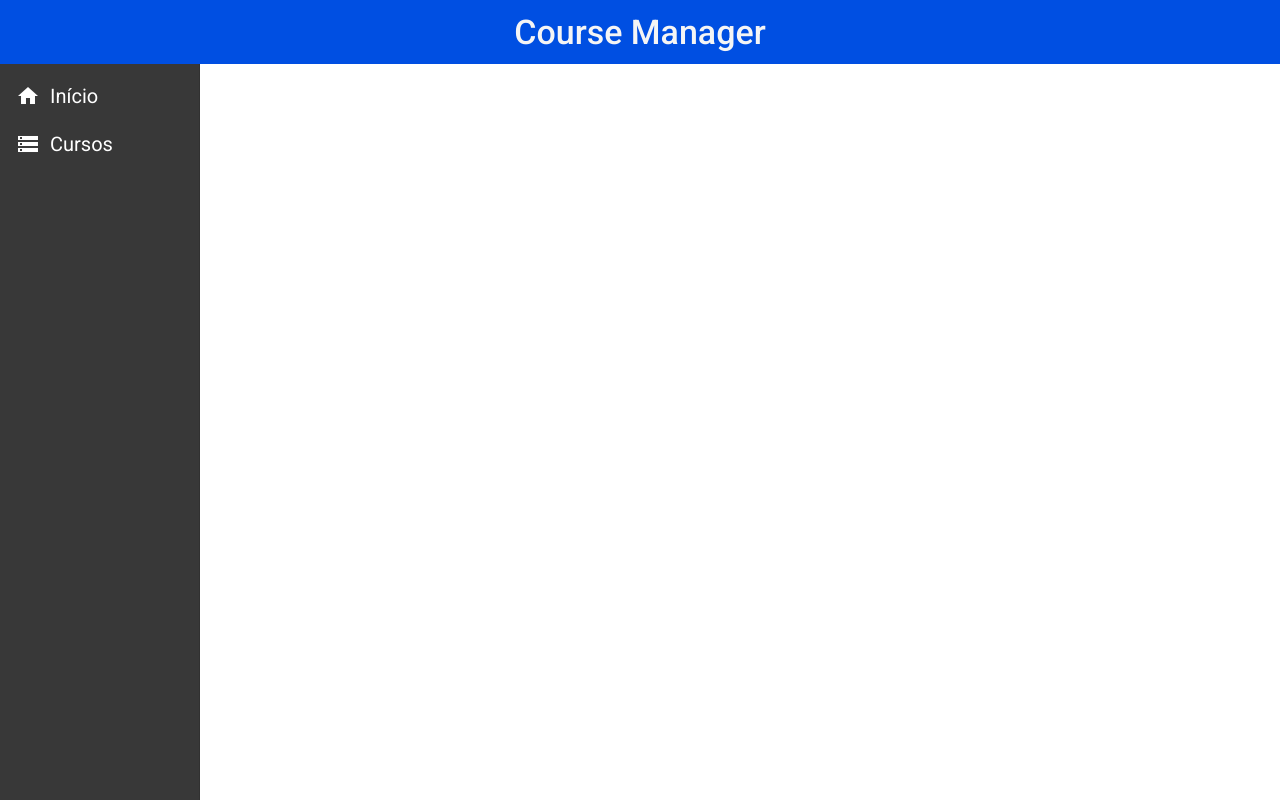
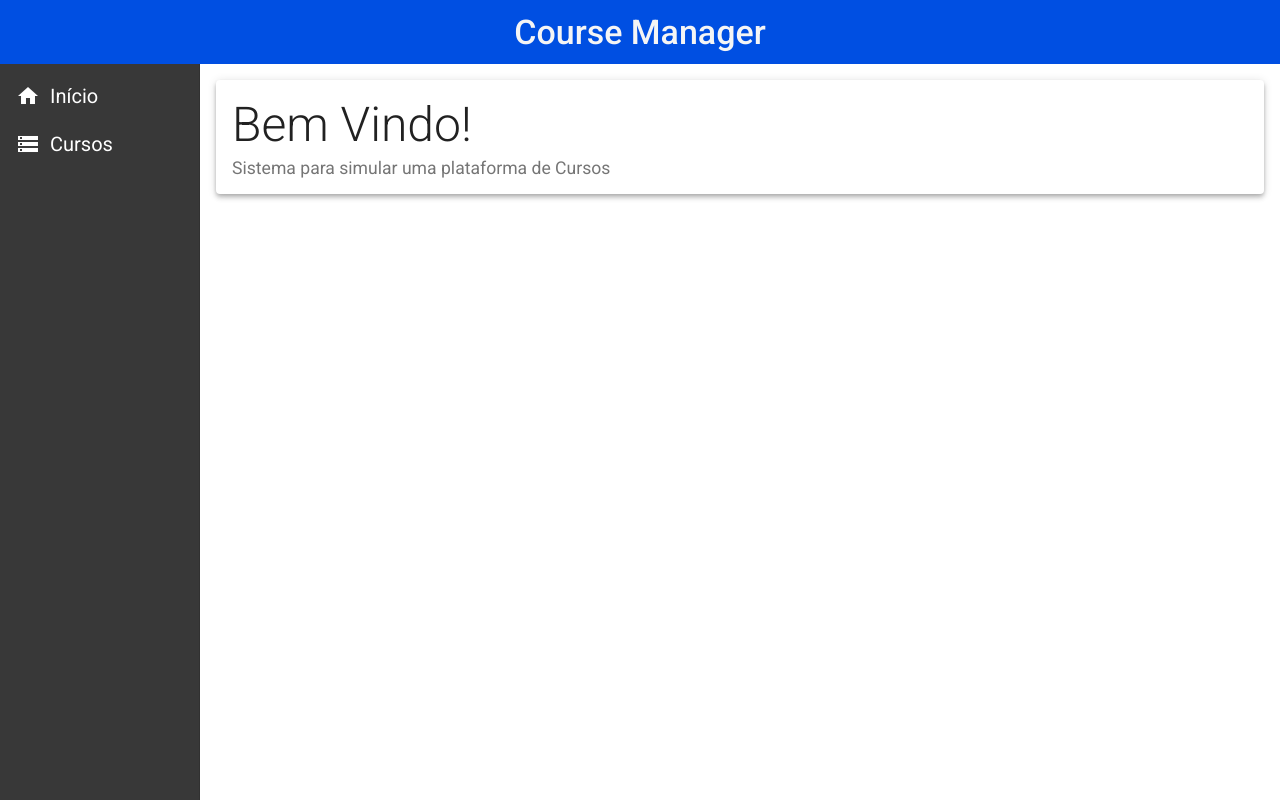
Before and after one commit to guilhermeribeir0/course-manager, an Angular app in the folder frontend/course-manager/: page / in a window 1280 px wide. Built offline with nearby package versions, Linux system fonts and the light colour scheme.

Commit message:
configurado primeiras rotas

```diff
--- a/frontend/course-manager/src/app/app-routing.module.ts
+++ b/frontend/course-manager/src/app/app-routing.module.ts
@@ -1,7 +1,15 @@
-import { NgModule } from '@angular/core';
+import { CourseListComponent } from './course/components/course-list/course-list.component';
+import { HomeComponent } from './home/home.component';
+import { NgModule, Component } from '@angular/core';
 import { RouterModule, Routes } from '@angular/router';
 
-const routes: Routes = [];
+const routes: Routes = [{
+  path: "",
+  component: HomeComponent
+}, {
+  path: "courses",
+  component: CourseListComponent
+}];
 
 @NgModule({
   imports: [RouterModule.forRoot(routes)],
--- a/frontend/course-manager/src/app/home/home.component.html
+++ b/frontend/course-manager/src/app/home/home.component.html
@@ -3,6 +3,6 @@
         Bem Vindo!
     </mat-card-title>
     <mat-card-subtitle class="subtitle">
-        Sistema para simular ouma plataforma de Cursos
+        Sistema para simular uma plataforma de Cursos
     </mat-card-subtitle>
 </mat-card>
```
Also changed, not shown: frontend/course-manager/src/app/app.module.ts (+5 -2 lines).
